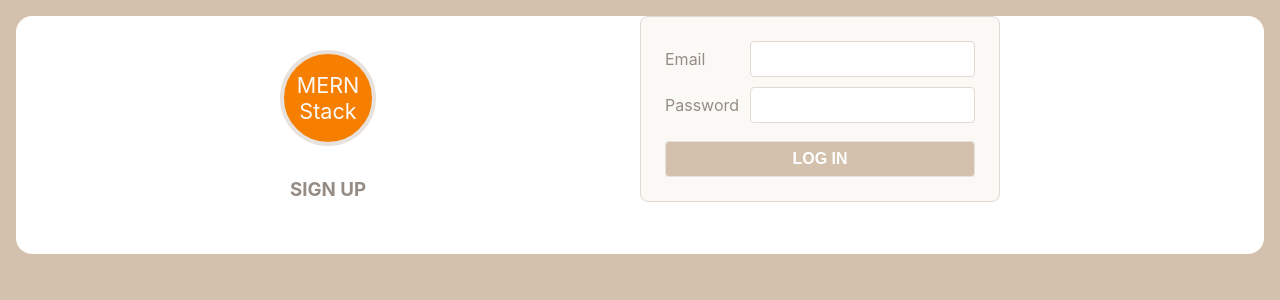
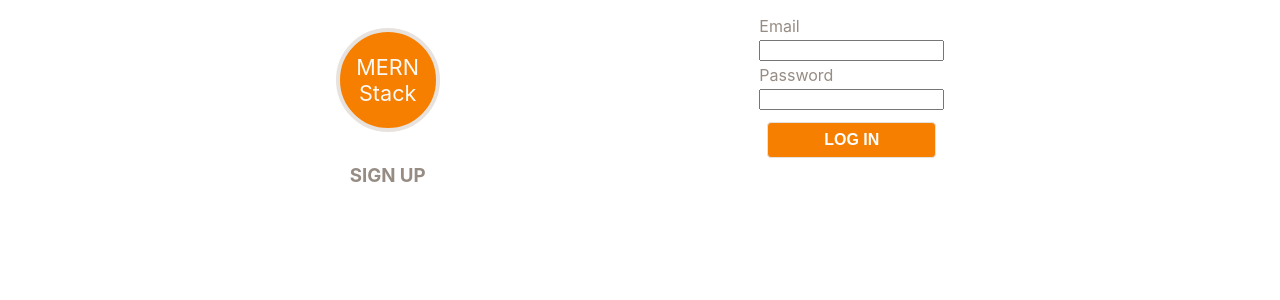
Before and after one commit to Jonahmallard/my-books-app, a React (Create React App) app: page / in a window 1280 px wide. Shown: the top 300 px of the page. Built offline with nearby package versions, Linux system fonts and the light colour scheme; no server answers.

Commit message:
Delete a book functionality

```diff
--- /dev/null
+++ b/src/components/SignUpForm/SignUpForm.css
@@ -0,0 +1,3 @@
+form {
+    display: inline-grid;
+}
--- a/src/components/SignUpForm/SignUpForm.jsx
+++ b/src/components/SignUpForm/SignUpForm.jsx
@@ -1,5 +1,6 @@
 import { Component } from 'react';
 import { signUp } from '../../utilities/users-service';
+import './SignUpForm.css';
 
 export default class SignUpForm extends Component {
   state = {
@@ -48,7 +49,7 @@
             <input type="email" name="email" value={this.state.email} onChange={this.handleChange} required />
             <label>Password</label>
             <input type="password" name="password" value={this.state.password} onChange={this.handleChange} required />
-            <label>Confirm</label>
+            <label>Confirm Password</label>
             <input type="password" name="confirm" value={this.state.confirm} onChange={this.handleChange} required />
             <button type="submit" disabled={disable}>SIGN UP</button>
           </form>
--- a/src/index.css
+++ b/src/index.css
@@ -5,11 +5,6 @@
     sans-serif;
   -webkit-font-smoothing: antialiased;
   -moz-osx-font-smoothing: grayscale;
-}
-
-code {
-  font-family: source-code-pro, Menlo, Monaco, Consolas, 'Courier New',
-    monospace;
 }
 
 :root {
@@ -23,79 +18,13 @@
   --text-dark: #615954;
 }
 
-*, *:before, *:after {
-  box-sizing: border-box;
-}
-
 body {
-  margin: 0;
-  font-family: -apple-system, BlinkMacSystemFont, 'Segoe UI', 'Roboto', 'Oxygen',
-  'Ubuntu', 'Cantarell', 'Fira Sans', 'Droid Sans', 'Helvetica Neue',
-  sans-serif;
-  -webkit-font-smoothing: antialiased;
-  -moz-osx-font-smoothing: grayscale;
-  background-color: var(--tan-4);
   padding: 2vmin;
   height: 100vh;
 }
 
-code {
-  font-family: source-code-pro, Menlo, Monaco, Consolas, 'Courier New',
-    monospace;
-}
-
 #root {
   height: 100%;
-}
-
-.align-ctr {
-  text-align: center;
-}
-
-.align-rt {
-  text-align: right;
-}
-
-.smaller {
-  font-size: smaller;
-}
-
-.flex-ctr-ctr {
-  display: flex;
-  justify-content: center;
-  align-items: center;
-}
-
-.flex-col {
-  flex-direction: column;
-}
-
-.flex-j-end {
-  justify-content: flex-end;
-}
-
-.scroll-y {
-  overflow-y: scroll;
-}
-
-.section-heading {
-  display: flex;
-  justify-content: space-around;
-  align-items: center;
-  background-color: var(--tan-1);
-  color: var(--text-dark);
-  border: .1vmin solid var(--tan-3);
-  border-radius: 1vmin;
-  padding: .6vmin;
-  text-align: center;
-  font-size: 2vmin;
-}
-
-.form-container {
-  padding: 3vmin;
-  background-color: var(--tan-1);
-  border: .1vmin solid var(--tan-3);
-  border-radius: 1vmin;
 }
 
 p.error-message {
@@ -104,9 +33,7 @@
 }
 
 form {
-  display: grid;
-  grid-template-columns: 1fr 3fr;
-  gap: 1.25vmin;
+  gap: .5vmin;
   color: var(--text-light);
 }
 
@@ -114,20 +41,6 @@
   font-size: 2vmin;
   display: flex;
   align-items: center;
-}
-
-input {
-  padding: 1vmin;
-  font-size: 2vmin;
-  border: .1vmin solid var(--tan-3);
-  border-radius: .5vmin;
-  color: var(--text-dark);
-  background-image: none !important; /* prevent lastpass */
-  outline: none;
-}
-
-input:focus {
-  border-color: var(--orange);
 }
 
 button, a.button {
@@ -143,26 +56,6 @@
   border-radius: .5vmin;
   outline: none;
   cursor: pointer;
-}
-
-button.btn-sm {
-  font-size: 1.5vmin;
-  padding: .6vmin .8vmin;
-}
-
-button.btn-xs {
-  font-size: 1vmin;
-  padding: .4vmin .5vmin;
-}
-
-button:disabled, form:invalid button[type="submit"] {
-  cursor: not-allowed;
-  background-color: var(--tan-4);
-}
-
-button[type="submit"] {
-  grid-column: span 2;
-  margin: 1vmin 0 0;
 }
 
 a {
@@ -182,11 +75,3 @@
   background-color: var(--black);
   cursor: default;
 }
-
-dl {
-  margin-bottom: 0;
-}
-
-.margin-left-10 {
-  margin-left: 10px;
-}
--- a/src/pages/App/App.css
+++ b/src/pages/App/App.css
@@ -16,7 +16,6 @@
 .App-header {
   background-color: #282c34;
   min-height: 100vh;
-  display: flex;
   flex-direction: column;
   align-items: center;
   justify-content: center;
```
Also changed, not shown: 1 other file (tests, documents, lock files or other folders).
